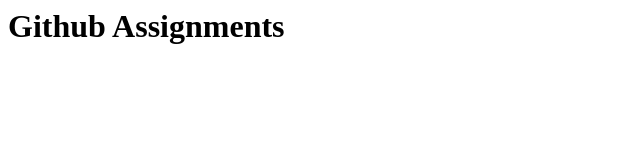
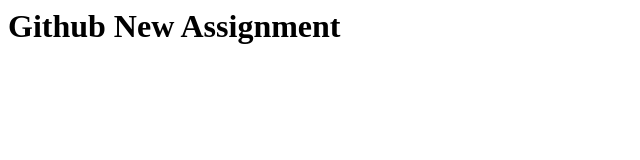
Before and after one commit to homayramussarrat/Assignment1CPS847_Group4, a plain HTML site: page git_tst/index.html in a window 1280 px wide. Shown: the whole page, without its empty margins (0-640 px from the left). Drawn offline with Linux system fonts and the light colour scheme.

Commit message:
Created Branch 1

```diff
--- a/git_tst/index.html
+++ b/git_tst/index.html
@@ -1,6 +1,6 @@
 <html>
 <h1>
-    Github Assignments
+    Github New Assignment
 </h1>
 
 </html>
```
